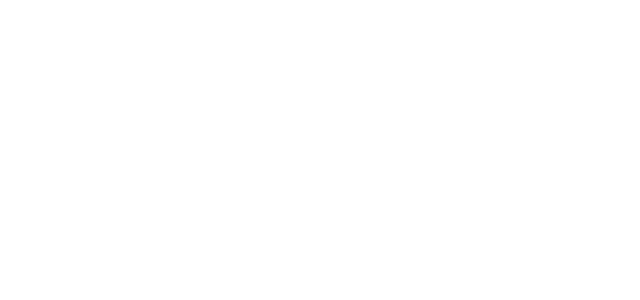
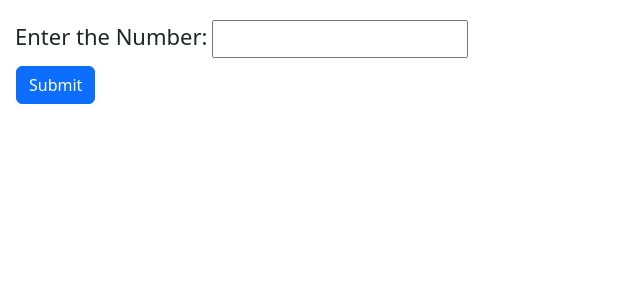
Before and after one commit to SriKavyaVanama/applications, an Angular app: page /prime in a window 1280 px wide. Before the commit this address led to /. Shown: the top 300 px of the page, without its empty margins (0-640 px from the left). Built offline with nearby package versions, Linux system fonts and the light colour scheme.

Commit message:
prime
included prime component and coded

```diff
--- a/src/app/home/calculator/calculator.component.html
+++ b/src/app/home/calculator/calculator.component.html
@@ -1,7 +1,7 @@
 <div>
   <form [formGroup]="calculatorForm">
     <div>
-      <label for="numberEntered">Enter the Number: </label>
+      <label for="numberEntered" class="label-display">Enter the Number: </label>
       <input type="text" class="number-input" formControlName="input" />
       <button
         type="button"
--- a/src/app/home/even-odd/even-odd.component.html
+++ b/src/app/home/even-odd/even-odd.component.html
@@ -1,6 +1,6 @@
 <div>
   <form [formGroup]="numberForm">
-    <label for="userInput">Enter the Number: </label>
+    <label for="userInput" class="label-display">Enter the Number: </label>
     <input
       type="number"
       class="number-input"
--- a/src/app/home/home-page/home-page.component.html
+++ b/src/app/home/home-page/home-page.component.html
@@ -17,5 +17,12 @@
     >
       Calculator
     </button>
+    <button
+    type="button"
+    class="btn btn-primary btn-margin"
+    [routerLink]="'/prime'"
+  >
+    Prime Number
+  </button>
   </div>
 </div>
--- a/src/app/home/home-routing.module.ts
+++ b/src/app/home/home-routing.module.ts
@@ -3,11 +3,13 @@
 import { HomePageComponent } from './home-page/home-page.component';
 import { EvenOddComponent } from './even-odd/even-odd.component';
 import { CalculatorComponent } from './calculator/calculator.component';
+import { PrimeComponent } from './prime/prime.component';
 
 
 const routes: Routes = [{ path: 'home', component: HomePageComponent },
 { path: 'even-odd', component: EvenOddComponent },
-{ path: 'calculator', component: CalculatorComponent }];
+{ path: 'calculator', component: CalculatorComponent },
+{ path: 'prime', component: PrimeComponent }];
 
 @NgModule({
   imports: [RouterModule.forChild(routes)],
--- a/src/app/home/home.module.ts
+++ b/src/app/home/home.module.ts
@@ -5,9 +5,10 @@
 import { CalculatorComponent } from './calculator/calculator.component';
 import { FormsModule, ReactiveFormsModule } from '@angular/forms';
 import { RouterModule } from '@angular/router';
+import { PrimeComponent } from './prime/prime.component';
 
 @NgModule({
-  declarations: [HomePageComponent, EvenOddComponent, CalculatorComponent],
+  declarations: [HomePageComponent, EvenOddComponent, CalculatorComponent, PrimeComponent],
   imports: [CommonModule, FormsModule, ReactiveFormsModule, RouterModule],
 })
 export class HomeModule {}
--- /dev/null
+++ b/src/app/home/prime/prime.component.html
@@ -0,0 +1,19 @@
+<form [formGroup]="primeNumber">
+  <div>
+    <label class="label-display">Enter the Number: </label>
+    <input type="number" formControlName="prime" class="number-input" (keyup)="hideResult()" />
+  </div>
+  <button
+    type="button"
+    class="btn btn-primary btn-submit"
+    (click)="primeOrNot()"
+  >
+    Submit
+  </button>
+  <div class="result-text-display">
+    <p *ngIf="isResultShown">
+      The Number {{ enteredNumber }} is {{ result }}.
+    </p>
+    <p *ngIf="isInvalidNumber">The Number is invalid</p>
+  </div>
+</form>
--- /dev/null
+++ b/src/app/home/prime/prime.component.ts
@@ -0,0 +1,67 @@
+import { Component } from '@angular/core';
+import { FormBuilder, FormGroup, Validators } from '@angular/forms';
+import { retry } from 'rxjs';
+
+@Component({
+  selector: 'app-prime',
+  templateUrl: './prime.component.html',
+  styleUrls: ['./prime.component.scss'],
+})
+export class PrimeComponent {
+  primeNumber: FormGroup;
+  isPrime: boolean = true;
+  isResultShown: boolean = false;
+  isInvalidNumber: boolean = false;
+  result: string = '';
+
+
+
+  constructor(private fb: FormBuilder) {
+    this.primeNumber = this.fb.group({
+      prime: ['', [Validators.required]],
+    });
+  }
+
+  get enteredNumber(): number{
+    return this.primeNumber.get('prime')?.value
+  }
+
+  isPrimeNumber(number: number): boolean {
+    if (number % 2 === 0 && number !== 2) {
+      return false;
+    }
+
+    const limit = Math.floor(Math.sqrt(number));
+
+    for (let index = 3; index <= limit; index += 2) {
+      if (number % index === 0) {
+        return false;
+      }
+    }
+
+    return true;
+  }
+
+  hideResult(): void {
+    this.isResultShown = false;
+    this.isInvalidNumber = false;
+  }
+  primeOrNot(): void {
+    const givenNumber: number = this.enteredNumber;
+    if (givenNumber === null) {
+      this.isInvalidNumber = true;
+      this.isResultShown = false;
+      return;
+    }
+
+    if (givenNumber === 0) {
+      this.result = 'Neither prime nor consecutive';
+    } else if (this.isPrimeNumber(givenNumber) === true) {
+      this.result = 'Prime Number';
+    } else if (this.isPrimeNumber(givenNumber) === false) {
+      this.result = 'Not a Prime Number';
+    }
+
+    this.isResultShown = true;
+  }
+}
--- a/src/assets/styles/common.scss
+++ b/src/assets/styles/common.scss
@@ -9,5 +9,15 @@
 .number-input {
     width: 20%;
     padding: 5px;
-    margin: 8px 0;
+    margin: 8px 5px;
   }
+
+.label-display {
+    font-size: 22px;
+    margin-left: 15px;
+    margin-top: 20px;
+}
+.result-text-display{
+    margin-top: 15px;
+    margin-left: 10px;
+}
```
Also changed, not shown: src/app/home/prime/prime.component.scss (added), 1 other file (tests, documents, lock files or other folders).
